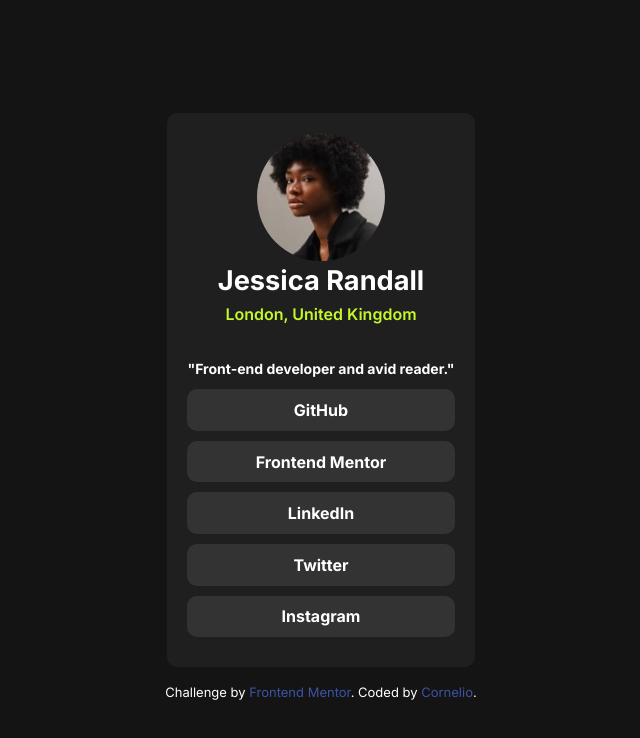
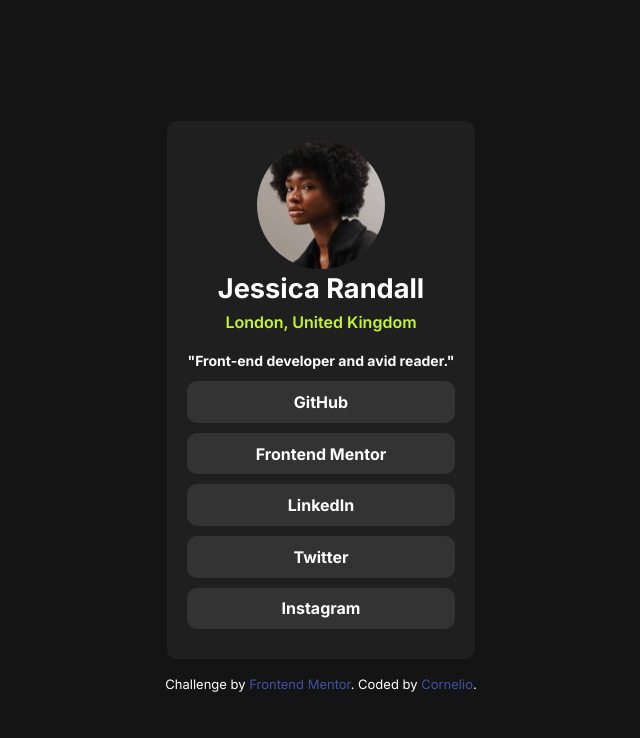
Before and after one commit to Cornelio-II/social-links-profile, a Vue app: page / in a window 1280 px wide. Shown: the top 738 px of the page, without its empty margins (319-959 px from the left). Built offline with nearby package versions, Linux system fonts and the light colour scheme.

Commit message:
Sytle: update styles

```diff
--- a/src/components/Profile.vue
+++ b/src/components/Profile.vue
@@ -1,17 +1,17 @@
 
 <template>
-  <main>
-    <div class="card">
-      <article>
-        <div class="profile-card">
+  <main class="card">
+    <article class="profile-card">
       <header>
         <img
           src="/src/assets/avatar-jessica.jpeg"
             alt="Jessica Randall's Profile Picture"
             class="profile-pic"/>
+      </header>
+      <section>
         <h1>Jessica Randall</h1>
         <h2>London, United Kingdom</h2>
-          </header>
+      </section>
       <section>
         <h3>"Front-end developer and avid reader."</h3>
       </section>
@@ -24,9 +24,7 @@
           <li><a href="#" class="social-links">Instagram</a></li>
           </ul>
       </nav>
-        </div>
     </article>
-    </div>
   </main>
   <footer>
     <div class="attribution">
@@ -61,9 +59,10 @@
 .social-links {
   color: var(--white);
   text-decoration: none;
-  font-size: clamp(0.89rem, 0.73rem + 0.75vw, 1rem);
+  font-size: var(--list-item-font-size);
   font-weight: var(--bold-font-weight);
 }
+
 .attribution {
   font-size: var(--fluid-12-13);
   text-align: center;
--- a/src/style.css
+++ b/src/style.css
@@ -15,6 +15,10 @@
   --author-name-color: hsl(228, 45%, 44%);
 
   --fluid-12-13: clamp(0.75rem, 0.7283rem + 0.1087vw, 0.8125rem);
+  --h1-font-size: clamp(1rem, 1.3rem + 1vw, 1.7rem);
+  --h2-font-size: clamp(0.875rem, 0.775rem + 0.38vw, 1rem);
+  --h3-font-size: clamp(0.625rem, 0.7rem + 0.38vw, 0.875rem);
+  --list-item-font-size: clamp(0.89rem, 0.73rem + 0.75vw, 1rem);
 }
 *,
 *::before,
@@ -35,7 +39,7 @@ html, body {
 
 body {
   font-family: "Inter", sans-serif;
-  min-height: 100vh;
+  min-height: 100dvh;
   line-height: 1.5;
   font-weight: var(--regular-font-weight);
   background-color: var(--grey-900);
@@ -58,19 +62,19 @@ img{
 }
 
 h1 {
-  font-size: clamp(1rem, 1.3rem + 1vw, 1.7rem);
+  font-size: var(--h1-font-size);
   font-weight: var(--bold-font-weight);
 }
 
 h2 {
   color: var(--green);
-  font-size: clamp(0.875rem, 0.775rem + 0.38vw, 1rem);
+  font-size: var(--h2-font-size);
   font-weight: var(--semi-bold-font-weight);
 }
 
 h3 {
-  font-size: clamp(0.625rem, 0.7rem + 0.38vw, 0.875rem);
-  margin-top: 2rem;
+  font-size: var(--h3-font-size);
+  margin-block-start: 1rem;
 }
 ul {
   list-style-type: none;
@@ -80,7 +84,7 @@ ul li {
   padding: 0.55rem 1.25rem;
   margin: 0.625rem 0;
   border-radius: 0.625rem;
-  transition: transform 0.2s ease, box-shadow 0.2s ease;
+  transition: transform 0.2s ease;
 }
 ul li:hover {
   transform: translateY(-0.188rem);
```
Lines whose indentation alone changed are shown as unchanged.
